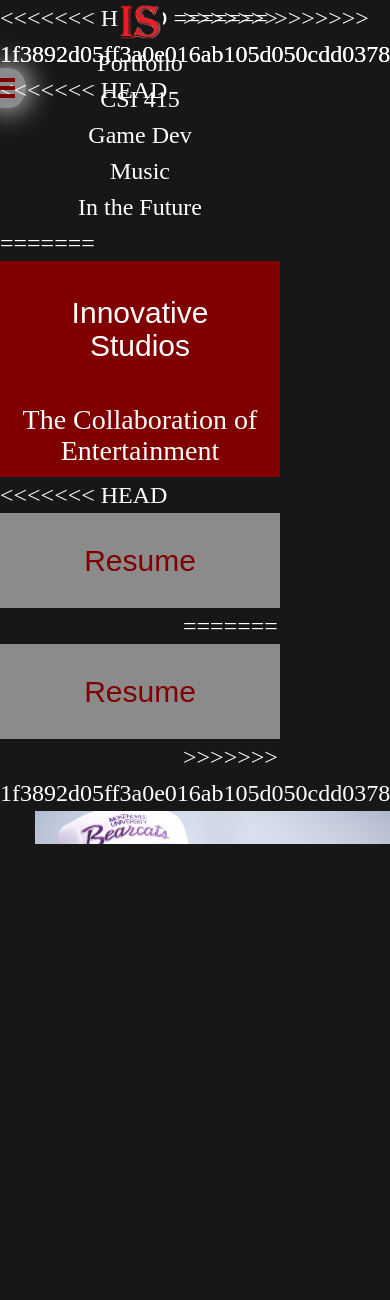
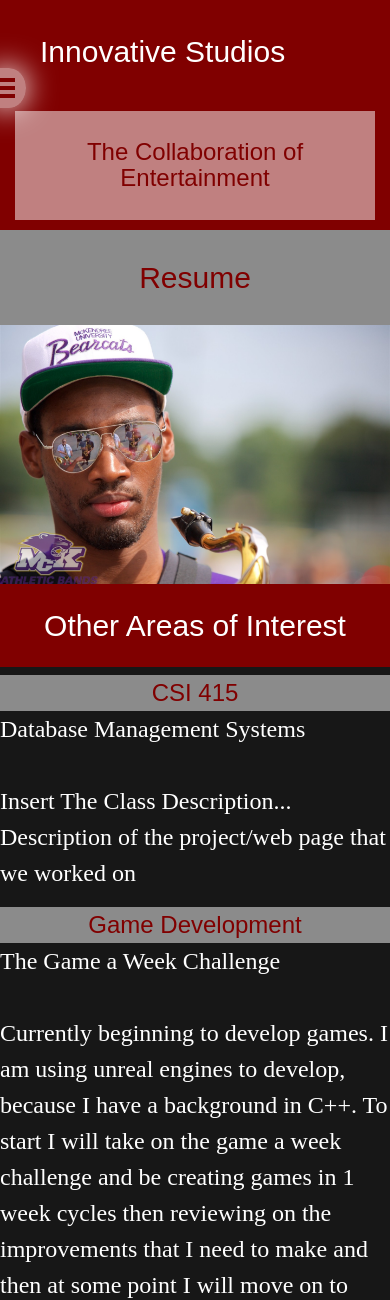
Before and after one commit to jetroutman/jetroutman.github.io, a PHP site: page /profile/home.html in a window 390 px wide; the page is wider, and only the part inside the window is pictured. Shown: the top 1300 px of that part. Before the commit the page ends 844 px from the top of that part, so only its background shows below. Run offline with PHP 8.4, Linux system fonts and the light colour scheme.

Commit message:
Finish merge changes

```diff
--- a/css/Blueprint.css
+++ b/css/Blueprint.css
@@ -6,34 +6,6 @@ body{
 	font-size: 24px;
 	color: white;
 	overflow-x: hidden;
-<<<<<<< HEAD
-}
-
-/*menu*/
-.navigation a{
-	width: calc(100vw / 6);
-}
-.navigation{
-	z-index: 100;
-	left: 0;
-	padding: 0;
-	display: inline-flex;
-	margin: 0;
-	text-align: center;
-	position: fixed;
-	top: 0;
-	background-color: #171717;
-	min-width: 103%;
-	max-width: 103%;
-}
-a, a:hover, a:focus{
-	text-decoration: none;
-	color: white;
-}
-a:hover{
-	background-color: #800000;
-}
-=======
 }
 
 /*menu*/
@@ -127,7 +99,6 @@ a:hover{
 .active .menu-items{
 	left: 0;
 }
->>>>>>> 1f3892d05ff3a0e016ab105d050cdd03785c3b60
 
 /*Special Header*/
 h3{
--- a/css/mckSite.css
+++ b/css/mckSite.css
@@ -50,7 +50,6 @@ a{
 }
 /*Minimized menu*/
 span{
-<<<<<<< HEAD
   background-color: white;
   display: block;
   width: 22px;
--- a/profile/home.html
+++ b/profile/home.html
@@ -15,26 +15,14 @@
       <script src="https://oss.maxcdn.com/respond/1.4.2/respond.min.js"></script>
     <![endif]-->
 
-  <link rel="stylesheet" href="../css/bootstrap/css/bootstrap.min.css">
-  <link type="text/css" rel="stylesheet" href="../css/Blueprint.css"/>
-<<<<<<< HEAD
-=======
-  <script src="../js/jquery-3.1.1.js"></script>
-  <script src="../js/profileSite.js"></script>
->>>>>>> 1f3892d05ff3a0e016ab105d050cdd03785c3b60
+    <link rel="stylesheet" href="../css/bootstrap/css/bootstrap.min.css">
+    <link type="text/css" rel="stylesheet" href="../css/Blueprint.css"/>
+    <script src="../js/jquery-3.1.1.js"></script>
+    <script src="../js/profileSite.js"></script>
   </head>
 
 
   <body class="container-fluid">
-<<<<<<< HEAD
-    <div class="navigation row col-12 col-md-12">
-      <a href="../index.html"><img src="../pictures/IS.ico" style="width: 45px; height: 45px;"></a>
-      <a href="#">Portfolio</a>
-      <a href="#">CSI 415</a>
-      <a href="#">Game Dev</a>
-      <a href="#">Music</a>
-      <a href="#">In the Future</a>
-=======
     <div id="nav" class="navigation row col-12 col-md-12">
       <button type="button" onclick="menuDisplay()">
         <span class="icon-bar"></span>
@@ -49,7 +37,6 @@
         <a href="music.html">Music</a>
         <a href="future.html">Future</a>
       </div>
->>>>>>> 1f3892d05ff3a0e016ab105d050cdd03785c3b60
     </div>
     <div class="header row">
       <div class="col-12 col-sm-5 col-md-5">
@@ -59,19 +46,10 @@
         <h3 style="margin-top: 10px; margin-bottom: 10px;">The Collaboration of Entertainment</h3>
       </div>
     </div>
-<<<<<<< HEAD
-
-    <div class="row portfolio">
-
-      <div class="col-12">
-        <a style="margin-bottom: 0;" class="portfolio" href="portfolio.html">Resume</a>
-=======
-
     <div class="row portfolio">
 
       <div class="col-12">
         <a style="margin-bottom: 0;" class="portfolio" href="resume.html">Resume</a>
->>>>>>> 1f3892d05ff3a0e016ab105d050cdd03785c3b60
         <img src="../pictures/backgrounds/Jacob_Troutman_bg.jpg">
       </div>
     </div>
@@ -85,20 +63,13 @@
         Description of the project/web page that we worked on</p>
       </div>
       <div class="col-12 col-md-4 games">
-<<<<<<< HEAD
         <a href="csi415.html">Game Development</a>
         <p>The Game a Week Challenge<br><br>
         Currently beginning to develop games. I am using unreal engines to develop, because I have a background in C++. To start I will take on the game a week challenge and be creating games in 1 week cycles then reviewing on the improvements that I need to make and then at some point I will move on to month cycles and so on.<br>
-=======
-        <a href="games.html">Game Development</a>
-        <p>The Game a Week Challenge<br><br>
-        Currently beginning to develop games. I am using unreal engines to develop, because I have a background in C++. To start I will take on the game a week challege and be creating games in 1 week cycles then  reviewing on the improvements that I need to make and then at some point I will move on tomonth cycles and so on.<br>
->>>>>>> 1f3892d05ff3a0e016ab105d050cdd03785c3b60
         1st week 6/12/2017 - 6/19/2017<br>
         2nd week coming soon...</p>
       </div>
       <div class="col-12 col-md-4 music">
-<<<<<<< HEAD
         <a href="csi415.html">Music</a>
         <p>Musical Endeavors<br><br>
         I have been playing saxophone since 2007. My primary being Tenor Sax, but I am willing to play any saxophone needed. Here I wish to explore Jazz and Hip-Hop and what they can do together.<br>
@@ -106,24 +77,11 @@
       </div>
       <div class="col-12 future">
         <a href="csi415.html">Future Projects</a>
-=======
-        <a href="music.html">Music</a>
-        <p>Musical Intentions<br><br>
-        I have been playing saxophone since 2007 with my primary being Tenor Sax, but willing to pick up any saxophone that's required to be used. Here I wish to explore Jazz and Hip-Hop and what they can do together.<br>
-        </p>
-      </div>
-      <div class="col-12 future">
-        <a href="future.html">Future Projects</a>
->>>>>>> 1f3892d05ff3a0e016ab105d050cdd03785c3b60
         <p>Here's a link to some other projects that I have qued to work on</p>
       </div>
     </div>
 
-<<<<<<< HEAD
     <div class="row">
-=======
-    <div class="row">
->>>>>>> 1f3892d05ff3a0e016ab105d050cdd03785c3b60
       <h1 style="width: 100%; text-align: center;">The Mentors</h1>
       <div class="info col-12 col-md-6 text-center">
         <a href="http://www.mckendree.edu/directory/christopher-dulaney.php">
```
Also changed, not shown: js/mckSite.js (+0 -15 lines), mck/books.html (+0 -52 lines), mck/motivation.html (+0 -47 lines), mck/shii.html (+2 -46 lines).
